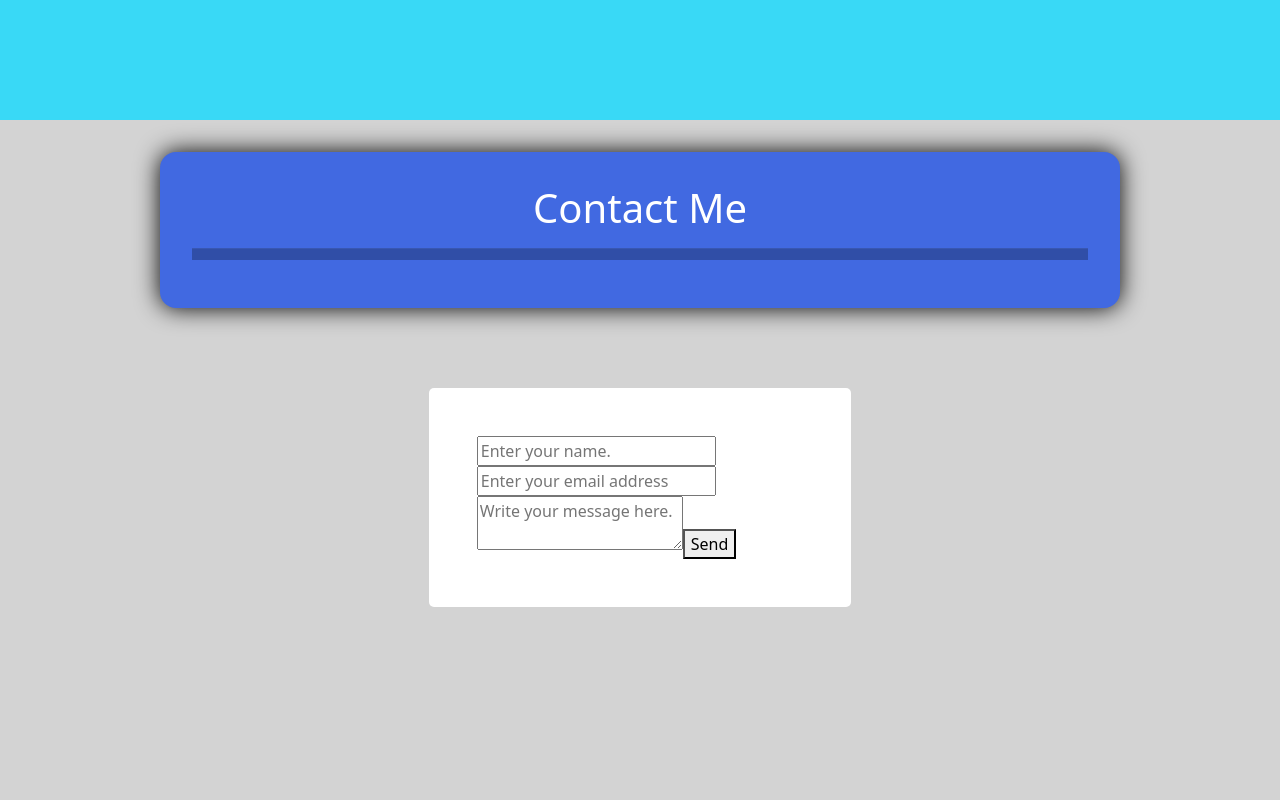
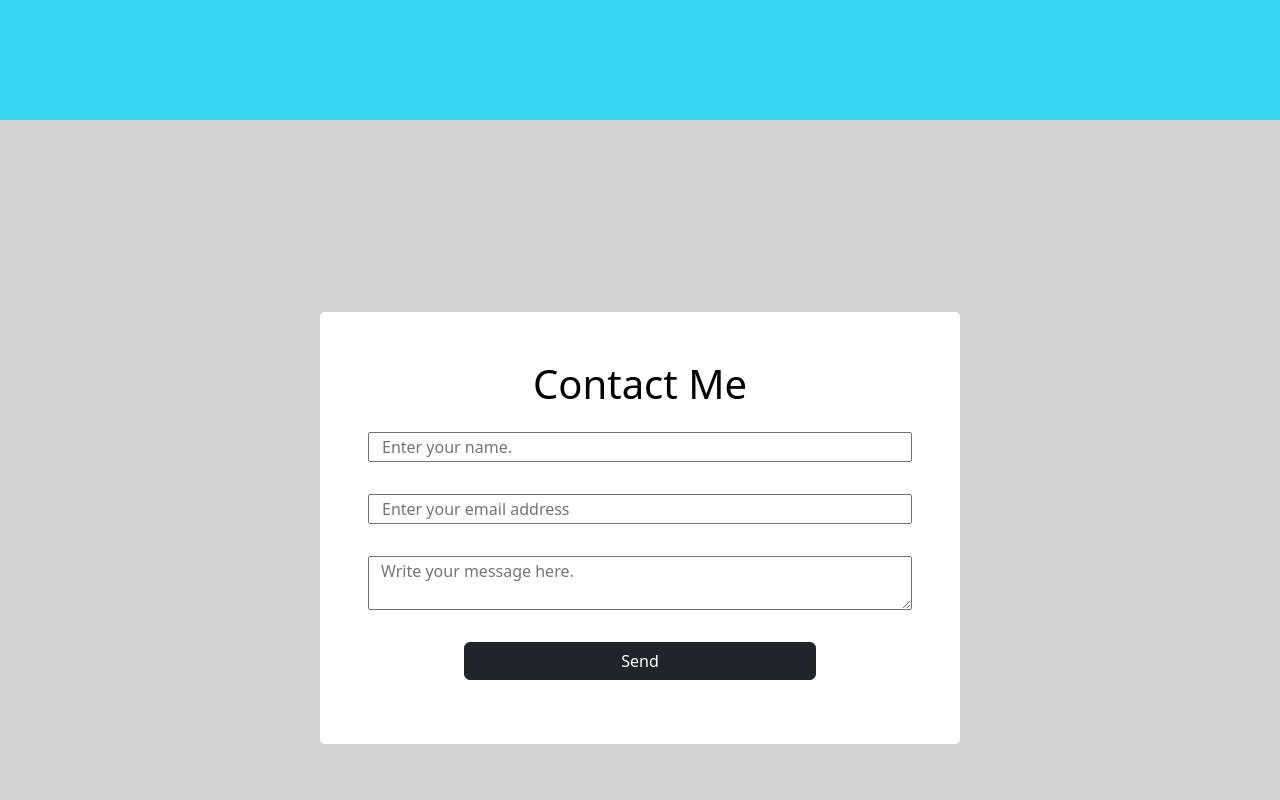
Before and after one commit to Low-Signal/my-portfolio, an Angular app: page / in a window 1280 px wide. Shown: the part 4320-5120 px from the top of the page. Built offline with nearby package versions, Linux system fonts and the light colour scheme.

Commit message:
Formated and fixed resizing issues

```diff
--- a/src/app/contact/contact.component.html
+++ b/src/app/contact/contact.component.html
@@ -1,19 +1,27 @@
 <body>
-    <div class="header-container">
+    <!-- <div class="header-container">
         <h1>Contact Me</h1>
         <hr/>
-    </div>
+    </div> -->
 
         <div class="contact-box">
+            <h1>Contact Me</h1>
             <form action="https://formsubmit.co/daimeun@gmail.com" method="POST">
                 <input type="hidden" name="_subject" value="New submission!">
                 <input type="hidden" name="_captcha" value="false">
-                <input type="hidden" name="_webhook" value="http://localhost:4200/">
-
-                <input type="text" name="name" placeholder="Enter your name." required>
-                <input type="email" name="email" placeholder="Enter your email address">
-                <textarea type="message" name="message" placeholder="Write your message here." required></textarea>
-                <button type="submit">Send</button>
+                <!-- <input type="hidden" name="_webhook" value="http://localhost:4200/"> -->
+                <div class="row mx-auto">
+                    <input type="text" name="name" placeholder="Enter your name." required>
+                </div>
+                <div class="row mx-auto">
+                    <input type="email" name="email" placeholder="Enter your email address">
+                </div>
+                <div class="row mx-auto">
+                    <textarea type="message" name="message" placeholder="Write your message here." required></textarea>
+                </div>
+                <div class="row mx-5 px-5">
+                    <button class="btn btn-dark" type="submit">Send</button>
+                </div>
            </form>
 
         </div>
--- a/src/app/contact/contact.component.scss
+++ b/src/app/contact/contact.component.scss
@@ -1,33 +1,30 @@
 body {
     width: auto;
     padding-top: 2rem;
-    height: 100vh;
+    padding-bottom: 2rem;
+    height: auto;
     background-color: lightgrey;
 }
 
-.header-container {
-    width: 75%;
-    margin: auto;
-    background-color: royalblue;
-    padding: 2rem;
-    border-radius: 1rem;
-    filter: drop-shadow(0 0 0.75rem black);
-}
+// .header-container {
+//     width: 75%;
+//     margin: auto;
+//     background-color: royalblue;
+//     padding: 2rem;
+//     border-radius: 1rem;
+//     filter: drop-shadow(0 0 0.75rem black);
+// }
 
 h1 {
     text-align: center;
-    color: white;
-}
-
-hr {
-    height: 12px;
-    background: black;
+    color: rgb(0, 0, 0);
 }
 
 .contact-box {
-    width: 33%;
+    width: 50%;
     margin: auto;
-    margin-top: 5rem;
+    margin-top: 10rem;
+    margin-bottom: 10rem;
     padding: 3rem;
     background-color: rgb(255, 255, 255);
     border-radius: 5px;
@@ -37,3 +34,8 @@ hr {
     display: flex;
     flex-direction: column;
 }
+
+.row {
+    padding-top: 1rem;
+    padding-bottom: 1rem;
+}
```
